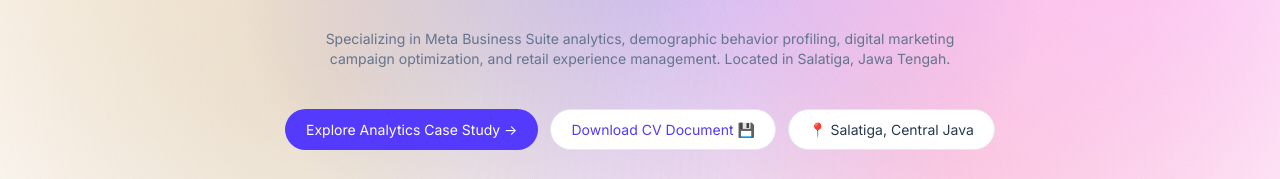
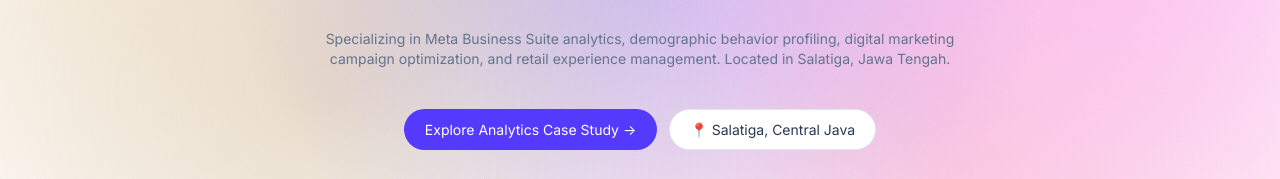
Before and after one commit to jemal-uc/porto-yesaya, a plain HTML site: page index.html in a window 1280 px wide. Shown: the part 332-511 px from the top of the page. Drawn offline with nearby package versions, Linux system fonts and the light colour scheme.

Commit message:
Update index.html

```diff
--- a/index.html
+++ b/index.html
@@ -370,9 +370,6 @@
                 <a href="#projects" class="btn-pill-primary">
                     <span>Explore Analytics Case Study</span> &nbsp;&rarr;
                 </a>
-                <button id="cvDownloadBtnHero" class="btn-pill-secondary">
-                    <span>Download CV Document</span> &nbsp;&#128190;
-                </button>
                 <a href="https://www.google.com/maps/search/?api=1&query=Salatiga,+Jawa+Tengah" target="_blank" rel="noopener" class="btn-pill-secondary text-[#273951]">
                     <span>&#128205; Salatiga, Central Java</span>
                 </a>
```
